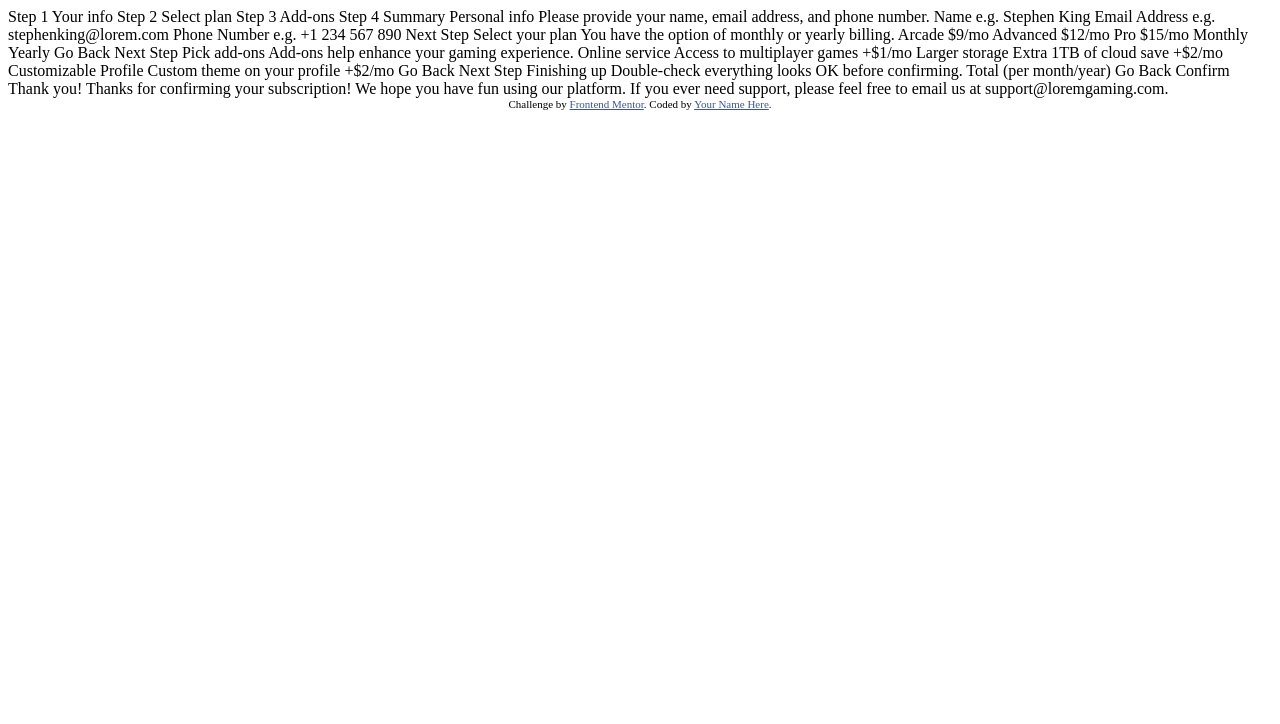
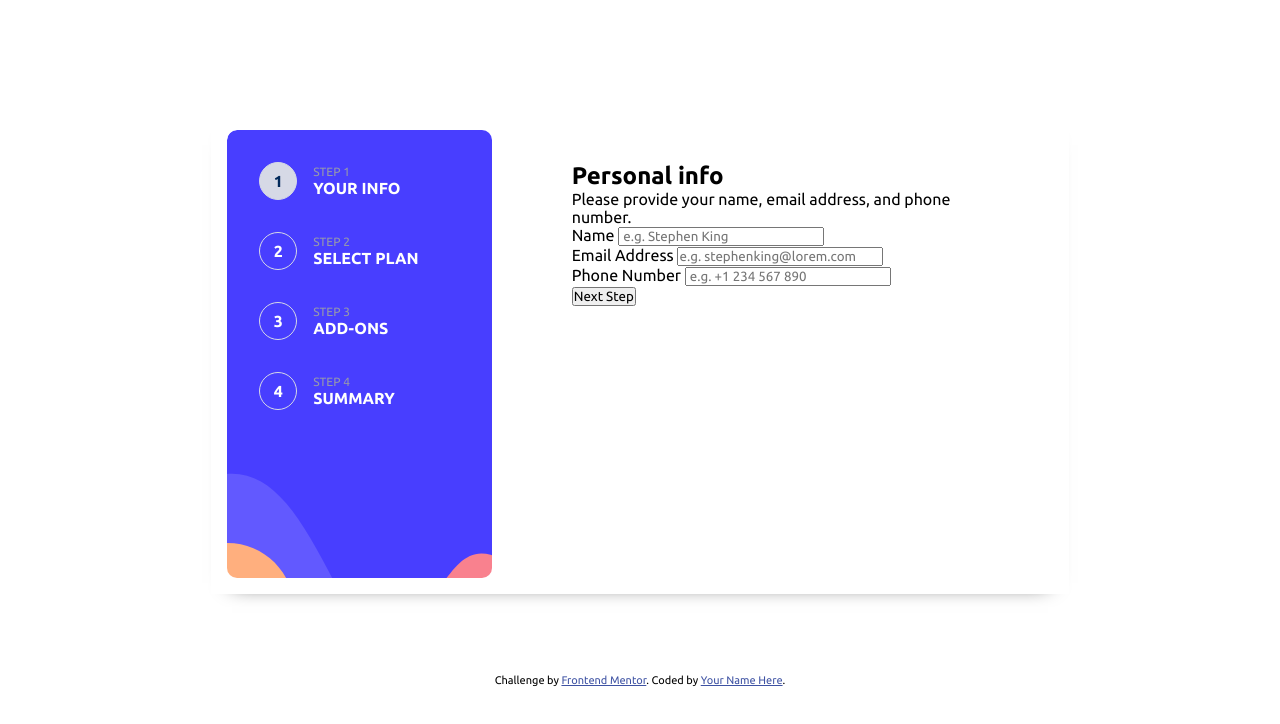
Before and after one commit to faranix/frontend_challenge, a plain HTML site: page multi-step-form-main/index.html in a window 1280 px wide. Drawn offline with Linux system fonts and the light colour scheme.

Commit message:
aside finish

```diff
--- /dev/null
+++ b/multi-step-form-main/assets/css/index.css
@@ -0,0 +1,100 @@
+:root {
+    /* === Colors === */
+
+    /* == Primary == */
+    --marine-blue: hsl(213, 96%, 18%);
+    --purplish-blue: hsl(243, 100%, 62%);
+    --pastel-blue: hsl(228, 100%, 84%);
+    --light-blue: hsl(206, 94%, 87%);
+    --strawberry-red: hsl(354, 84%, 57%);
+
+    /* == Neutral == */
+    --cool-gray: hsl(231, 11%, 63%);
+    --light-gray: hsl(229, 24%, 87%);
+    --magnolia: hsl(217, 100%, 97%);
+    --alabaster: hsl(231, 100%, 99%);
+    --white: hsl(0, 0%, 100%);
+    --black: #000;
+
+
+    /* Fonts Size */
+    --fs-1: 16px;
+}
+
+* {
+    margin: 0;
+    padding: 0;
+    box-sizing: border-box;
+    font-family: 'Ubuntu', sans-serif;
+}
+
+body {
+    display: flex;
+    flex-direction: column;
+    justify-content: center;
+    align-items: center;
+    height: 100vh;
+    gap: 5rem;
+}
+
+form {
+    display: flex;
+    background: var(--white);
+    box-shadow: 0px 10px 20px -21px var(--black);
+    padding: 1rem;
+    min-height: 60vh;
+}
+
+/* Aside */
+.aside {
+    flex: 1.5;
+    display: flex;
+    flex-direction: column;
+    gap: 2rem;
+    padding: 2rem;
+    background-image: url("../images/bg-sidebar-desktop.svg");
+    color: var(--white);
+    border-radius: 10px;
+}
+
+.aside > div {
+    display: flex;
+    align-items: center;
+    gap: 1rem;
+}
+
+.aside__step {
+    display: flex;
+    justify-content: center;
+    align-items: center;
+    width: 38px;
+    height: 38px;
+    border: 1px solid var(--light-gray);
+    border-radius: 100%;
+    font-size: var(--fs-1);
+    font-weight: 700;
+}
+
+.aside .active {
+    color: var(--marine-blue);
+    background: var(--light-gray);
+}
+
+.aside__title {
+    margin-bottom: .1rem;
+    font-size: clamp(.6rem, 10vw, .75rem);
+    font-weight: 400;
+    text-transform: uppercase;
+    color: var(--cool-gray);
+}
+
+.aside__text {
+    font-size: var(--fs-1);
+    font-weight: 700;
+    text-transform: uppercase;
+}
+
+section {
+    flex: 3;
+    padding: 2rem 5rem;
+}
--- a/multi-step-form-main/index.html
+++ b/multi-step-form-main/index.html
@@ -5,6 +5,14 @@
     <meta name="viewport" content="width=device-width, initial-scale=1.0"> <!-- displays site properly based on user's device -->
 
     <link rel="icon" type="image/png" sizes="32x32" href="./assets/images/favicon-32x32.png">
+
+    <!-- CSS -->
+    <link rel="stylesheet" href="./assets/css/index.css">
+
+    <!-- Fonts -->
+    <link rel="preconnect" href="https://fonts.googleapis.com">
+    <link rel="preconnect" href="https://fonts.gstatic.com" crossorigin>
+    <link href="https://fonts.googleapis.com/css2?family=Ubuntu:ital,wght@0,300;0,400;0,500;0,700;1,300;1,400;1,500;1,700&display=swap" rel="stylesheet">
 
     <title>Frontend Mentor | Multi-step form</title>
 
@@ -16,108 +24,70 @@
 </head>
 <body>
 
+    <main>
+        <form action="post">
              <!-- Sidebar start -->
-
-  Step 1
-  Your info
-
-  Step 2
-  Select plan
-
-  Step 3
-  Add-ons
-
-  Step 4
-  Summary
-
+            <aside class="aside">
+                <div>
+                    <p class="aside__step active">1</p>
+                    <div>
+                        <p class="aside__title">Step 1</p>
+                        <p class="aside__text">Your info</p>
+                    </div>
+                </div>
+                <div>
+                    <p class="aside__step">2</p>
+                    <div>
+                        <p class="aside__title">Step 2</p>
+                        <p class="aside__text">Select plan</p>
+                    </div>
+                </div>
+                <div>
+                    <p class="aside__step">3</p>
+                    <div>
+                        <p class="aside__title">Step 3</p>
+                        <p class="aside__text">Add-ons</p>
+                    </div>
+                </div>
+                <div>
+                    <p class="aside__step">4</p>
+                    <div>
+                        <p class="aside__title">Step 4</p>
+                        <p class="aside__text">Summary</p>
+                    </div>
+                </div>
+            </aside>
             <!-- Sidebar end -->
 
+            <section>
                 <!-- Step 1 start -->
+                <div>
+                    <h2>Personal info</h2>
+                    <p>Please provide your name, email address, and phone number.</p>
 
-  Personal info
-  Please provide your name, email address, and phone number.
+                    <div>
+                        <div>
+                            <label for="name">Name</label>
+                            <input type="text" placeholder=" e.g. Stephen King" required>
+                        </div>
 
-  Name
-  e.g. Stephen King
+                        <div>
+                            <label for="email">Email Address</label>
+                            <input type="email" placeholder="e.g. stephenking@lorem.com" required>
+                        </div>
 
-  Email Address
-  e.g. stephenking@lorem.com
+                        <div>
+                            <label for="phone">Phone Number</label>
+                            <input type="tel" placeholder=" e.g. +1 234 567 890" required>
+                        </div>
+                    </div>
 
-  Phone Number
-  e.g. +1 234 567 890
-
-  Next Step
-
+                    <button type="button">Next Step</button>
+                </div>
                 <!-- Step 1 end -->
-
-  <!-- Step 2 start -->
-
-  Select your plan
-  You have the option of monthly or yearly billing.
-
-  Arcade
-  $9/mo
-
-  Advanced
-  $12/mo
-
-  Pro
-  $15/mo
-
-  Monthly
-  Yearly
-
-  Go Back
-  Next Step
-
-  <!-- Step 2 end -->
-
-  <!-- Step 3 start -->
-
-  Pick add-ons
-  Add-ons help enhance your gaming experience.
-
-  Online service
-  Access to multiplayer games
-  +$1/mo
-
-  Larger storage
-  Extra 1TB of cloud save
-  +$2/mo
-
-  Customizable Profile
-  Custom theme on your profile
-  +$2/mo
-
-  Go Back
-  Next Step
-
-  <!-- Step 3 end -->
-
-  <!-- Step 4 start -->
-
-  Finishing up
-  Double-check everything looks OK before confirming.
-
-  <!-- Dynamically add subscription and add-on selections here -->
-
-  Total (per month/year)
-
-  Go Back
-  Confirm
-
-  <!-- Step 4 end -->
-
-  <!-- Step 5 start -->
-
-  Thank you!
-
-  Thanks for confirming your subscription! We hope you have fun
-  using our platform. If you ever need support, please feel free
-  to email us at support@loremgaming.com.
-
-  <!-- Step 5 end -->
-
+            </section>
+        </form>
+    </main>
   <div class="attribution">
     Challenge by <a href="https://www.frontendmentor.io?ref=challenge" target="_blank">Frontend Mentor</a>.
     Coded by <a href="#">Your Name Here</a>.
```
Also changed, not shown: multi-step-form-main/text.txt (added). Lines whose indentation alone changed are shown as unchanged.
